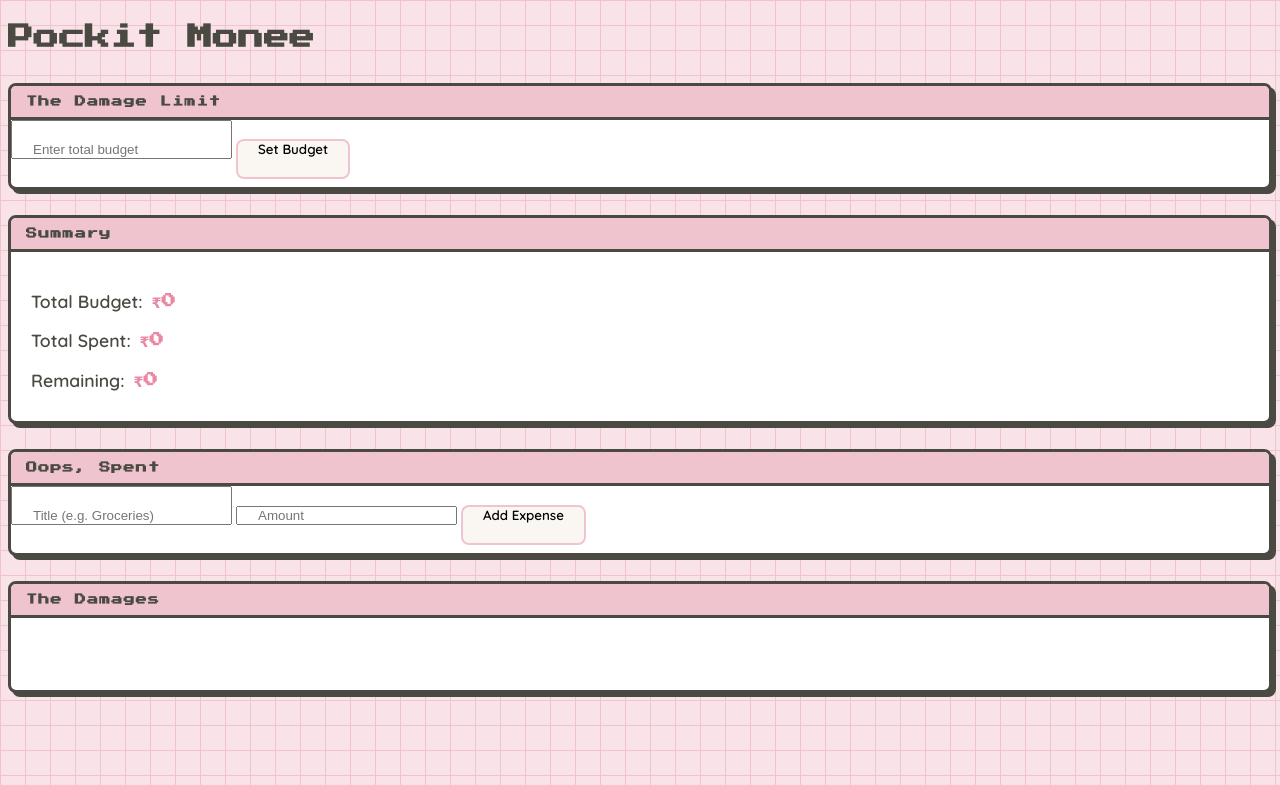
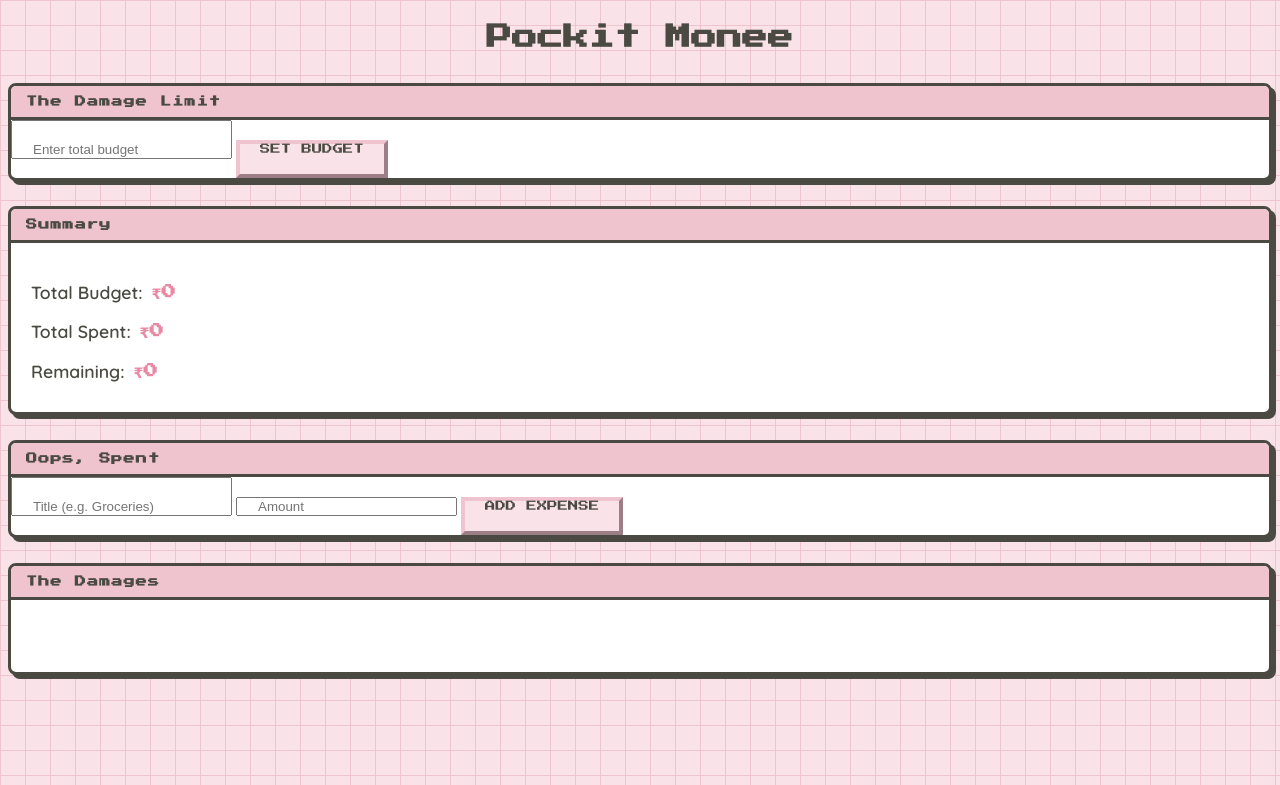
Before and after one commit to simakhter1109/expense-tracker, a Flask app: page / in a window 1280 px wide. Shown: the top 785 px of the page. Run offline with Flask 3, Linux system fonts and the light colour scheme.

Commit message:
changed the interface

```diff
--- a/static/style.css
+++ b/static/style.css
@@ -22,6 +22,7 @@ h1 {
     color: var(--text-dark);
     margin-bottom: 25px;
     line-height: 1.6;
+    text-align: center;
 }
 
 section {
@@ -59,22 +60,24 @@ section > *:nth-child(2) {
 }
 
 button {
- padding: 10px 14px;
-    margin-right: 8px;
-    margin-bottom: 8px;
-    border: 2px solid var(--pink);
-    border-radius: 8px;
-    background-color: var(--off-white);
-    font-family: 'Quicksand', sans-serif;
+    padding: 12px 20px;
+    background-color: var(--pink-light);
+    color: var(--text-dark);
+    border: 4px outset var(--pink);
+    border-radius: 0;
+    cursor: pointer;
+    font-family: 'Press Start 2P', cursive;
+    font-size: 0.65rem;
+    text-transform: uppercase;
+    box-shadow: none;
 }
 
 button:hover {
-    background-color: var(--pink);
+    background-color: white;
 }
 
 button:active {
-    box-shadow: 0px 0px 0px var(--text-dark);
-    transform: translate(3px, 3px);
+    border-style: inset;
 }
 
 ul {
```
